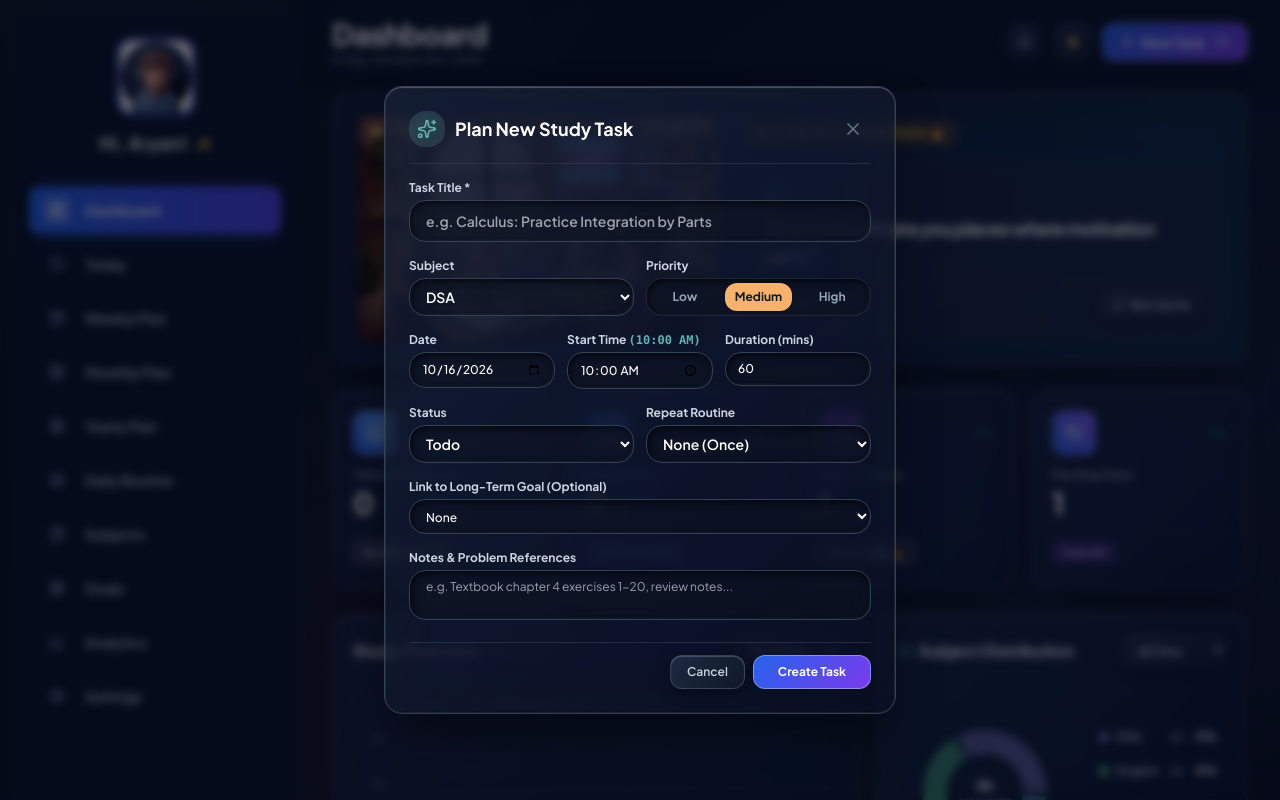
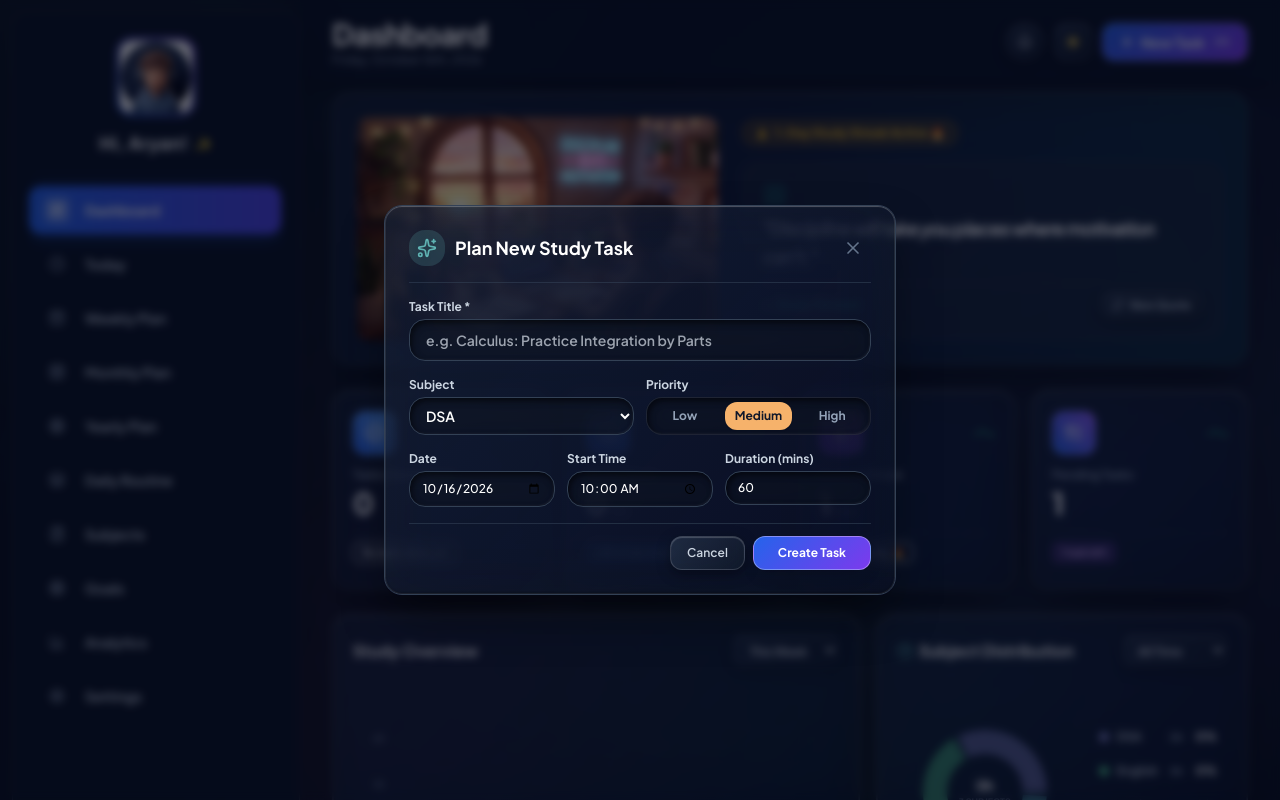
Before and after one commit to LAXMIDHARLHS974/Study-Analytics-Dashboard, a React (Vite) app: page / in a window 1280 px wide. Both pictures are taken after a click on the button "Create Task". Shown: the top 800 px of the page. Built offline with nearby package versions, Linux system fonts and the light colour scheme.

Commit message:
refactor: remove status, repeat, goal selection, and description fields from TaskModal

```diff
--- a/src/components/tasks/TaskModal.jsx
+++ b/src/components/tasks/TaskModal.jsx
@@ -2,10 +2,9 @@ import React, { useState, useEffect } from 'react';
 import { X, Sparkles, Trash2 } from 'lucide-react';
 import { useTaskStore } from '../../store/useTaskStore';
 import { format } from 'date-fns';
-import { formatTo12Hour } from '../../utils/timeFormat';
 
 export default function TaskModal({ isOpen, onClose, initialTask = null }) {
-  const { subjects, goals, addTask, updateTask, deleteTask } = useTaskStore();
+  const { subjects, addTask, updateTask, deleteTask } = useTaskStore();
 
   const [formData, setFormData] = useState({
     title: '',
@@ -204,7 +203,7 @@ export default function TaskModal({ isOpen, onClose, initialTask = null }) {
 
             <div>
               <label className="block text-xs font-bold text-slate-700 dark:text-slate-300 mb-1">
-                Start Time <span className="text-brand-teal font-mono font-semibold">({formatTo12Hour(formData.startTime)})</span>
+                Start Time
               </label>
               <input
                 type="time"
@@ -229,72 +228,7 @@ export default function TaskModal({ isOpen, onClose, initialTask = null }) {
             </div>
           </div>
 
-          {/* Status & Repeat */}
-          <div className="grid grid-cols-1 sm:grid-cols-2 gap-3">
-            <div>
-              <label className="block text-xs font-bold text-slate-700 dark:text-slate-300 mb-1">
-                Status
-              </label>
-              <select
-                value={formData.status}
-                onChange={(e) => setFormData({ ...formData, status: e.target.value })}
-                className="w-full px-3 py-2 rounded-2xl neu-inset border border-white/60 dark:border-slate-700 text-sm font-semibold text-slate-800 dark:text-white focus:outline-none focus:ring-2 focus:ring-brand-teal"
-              >
-                <option value="Todo" className="bg-slate-800 text-white">Todo</option>
-                <option value="In Progress" className="bg-slate-800 text-white">In Progress</option>
-                <option value="Done" className="bg-slate-800 text-white">Done</option>
-              </select>
-            </div>
 
-            <div>
-              <label className="block text-xs font-bold text-slate-700 dark:text-slate-300 mb-1">
-                Repeat Routine
-              </label>
-              <select
-                value={formData.repeat}
-                onChange={(e) => setFormData({ ...formData, repeat: e.target.value })}
-                className="w-full px-3 py-2 rounded-2xl neu-inset border border-white/60 dark:border-slate-700 text-sm font-semibold text-slate-800 dark:text-white focus:outline-none focus:ring-2 focus:ring-brand-teal"
-              >
-                <option value="none" className="bg-slate-800 text-white">None (Once)</option>
-                <option value="daily" className="bg-slate-800 text-white">Daily</option>
-                <option value="weekly" className="bg-slate-800 text-white">Weekly</option>
-                <option value="monthly" className="bg-slate-800 text-white">Monthly</option>
-              </select>
-            </div>
-          </div>
-
-          {/* Linked Goal */}
-          <div>
-            <label className="block text-xs font-bold text-slate-700 dark:text-slate-300 mb-1">
-              Link to Long-Term Goal (Optional)
-            </label>
-            <select
-              value={formData.goalId}
-              onChange={(e) => setFormData({ ...formData, goalId: e.target.value })}
-              className="w-full px-3 py-2 rounded-2xl neu-inset border border-white/60 dark:border-slate-700 text-xs font-medium text-slate-800 dark:text-white focus:outline-none focus:ring-2 focus:ring-brand-teal"
-            >
-              <option value="" className="bg-slate-800 text-white">None</option>
-              {goals.map((g) => (
-                <option key={g.id} value={g.id} className="bg-slate-800 text-white">
-                  {g.title} ({g.progress}%)
-                </option>
-              ))}
-            </select>
-          </div>
-
-          {/* Description */}
-          <div>
-            <label className="block text-xs font-bold text-slate-700 dark:text-slate-300 mb-1">
-              Notes & Problem References
-            </label>
-            <textarea
-              rows={2}
-              value={formData.description}
-              onChange={(e) => setFormData({ ...formData, description: e.target.value })}
-              placeholder="e.g. Textbook chapter 4 exercises 1-20, review notes..."
-              className="w-full px-4 py-2 rounded-2xl neu-inset border border-white/60 dark:border-slate-700 text-xs text-slate-800 dark:text-white focus:outline-none focus:ring-2 focus:ring-brand-teal resize-none"
-            />
-          </div>
 
           {/* Footer Actions */}
           <div className="pt-3 flex items-center justify-between gap-3 border-t border-slate-300/40 dark:border-slate-700/60">
```
